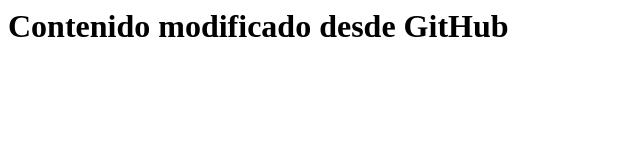
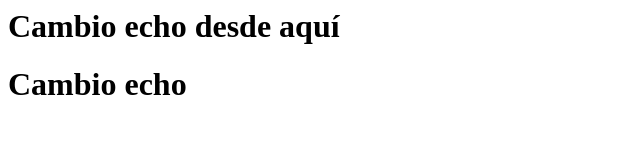
Before and after one commit to davidvnmk6/agencia-viajes, a plain HTML site: page index.html in a window 1280 px wide. Shown: the whole page, without its empty margins (0-640 px from the left). Drawn offline with Linux system fonts and the light colour scheme.

Commit message:
Update index.html

```diff
--- a/index.html
+++ b/index.html
@@ -1 +1,2 @@
-<h1>Contenido modificado desde GitHub</h1>
+<h1>Cambio echo desde aquí</h1>
+<h1>Cambio echo</h1>
```
